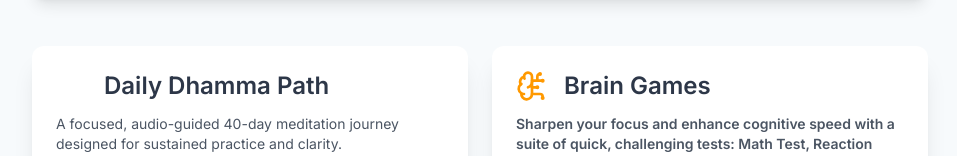
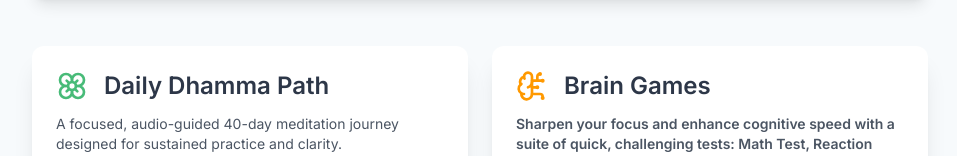
Before and after one commit to milindlokde/milindlokde.github.io, a plain HTML site: page index.html in a window 1280 px wide. Shown: the part 274-430 px from the top of the page, without its empty margins (160-1117 px from the left). Drawn offline with nearby package versions, Linux system fonts and the light colour scheme.

Commit message:
Flower lucide icon updated
Flower lucide icon updated

```diff
--- a/index.html
+++ b/index.html
@@ -61,7 +61,7 @@
             <div class="app-card bg-white p-6 rounded-xl shadow-xl hover:shadow-2xl transition duration-300 transform hover:scale-[1.01]">
                 <a href="dailydhammapath.html" class="block">
                     <div class="flex items-center space-x-4 mb-3">
-                        <i data-lucide="flower-lotus" class="w-8 h-8 text-dhamma-accent"></i>
+                        <i data-lucide="flower" class="w-8 h-8 text-dhamma-accent"></i>
                         <h2 class="text-2xl font-semibold text-dhamma-primary">Daily Dhamma Path</h2>
                     </div>
                     <p class="text-gray-600 mb-4 text-sm">
```
